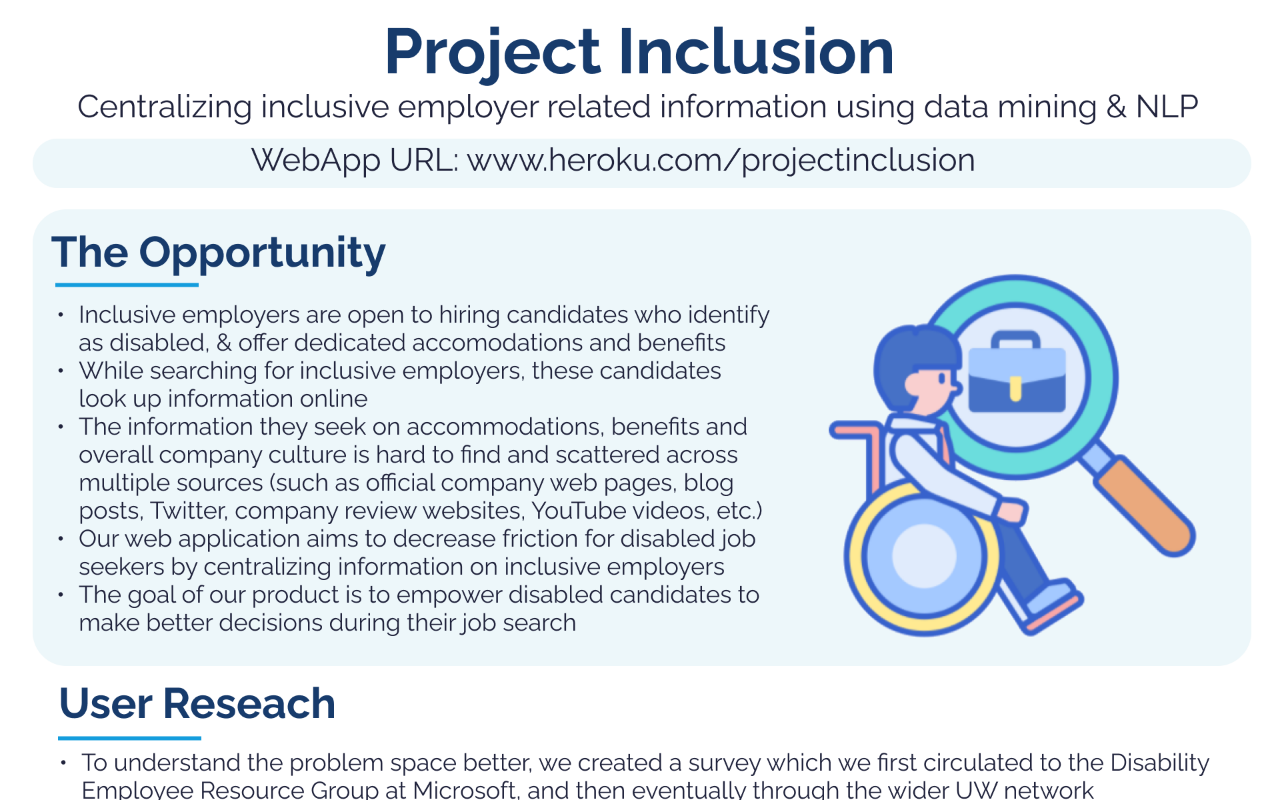
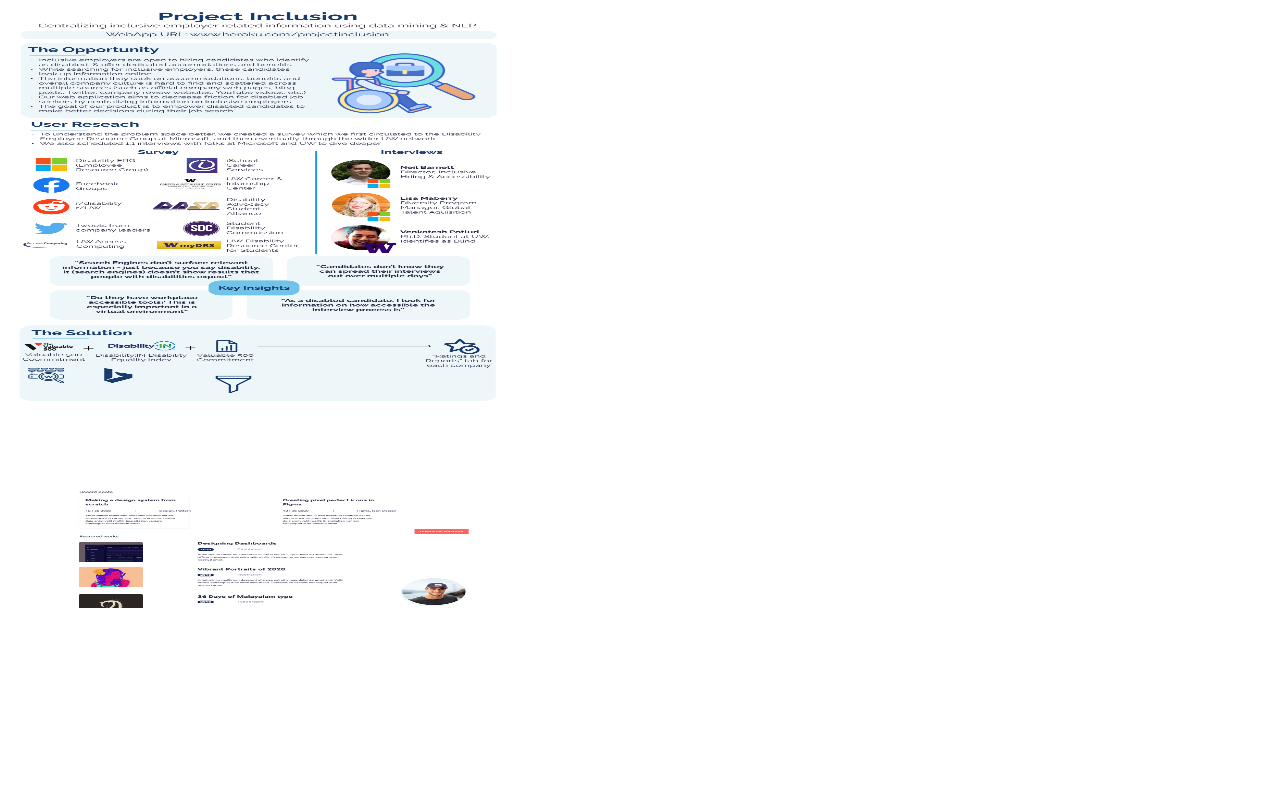
Before and after one commit to shikhar96/ischool-inchiring, a plain HTML site: page index.html in a window 1280 px wide. Drawn offline with Linux system fonts and the light colour scheme.

Commit message:
Update index.html

```diff
--- a/index.html
+++ b/index.html
@@ -1,11 +1,5 @@
 <html>
-  <style>
-body {
-  background-image: url('Poster.png');
-  background-size: 100%;
-}
-</style>
 <body>
-<!-- <img src = "Poster.png"></img> -->
+<img src = "Poster.png" width = 500, height = 600></img>
 </body>
 </html>
```
